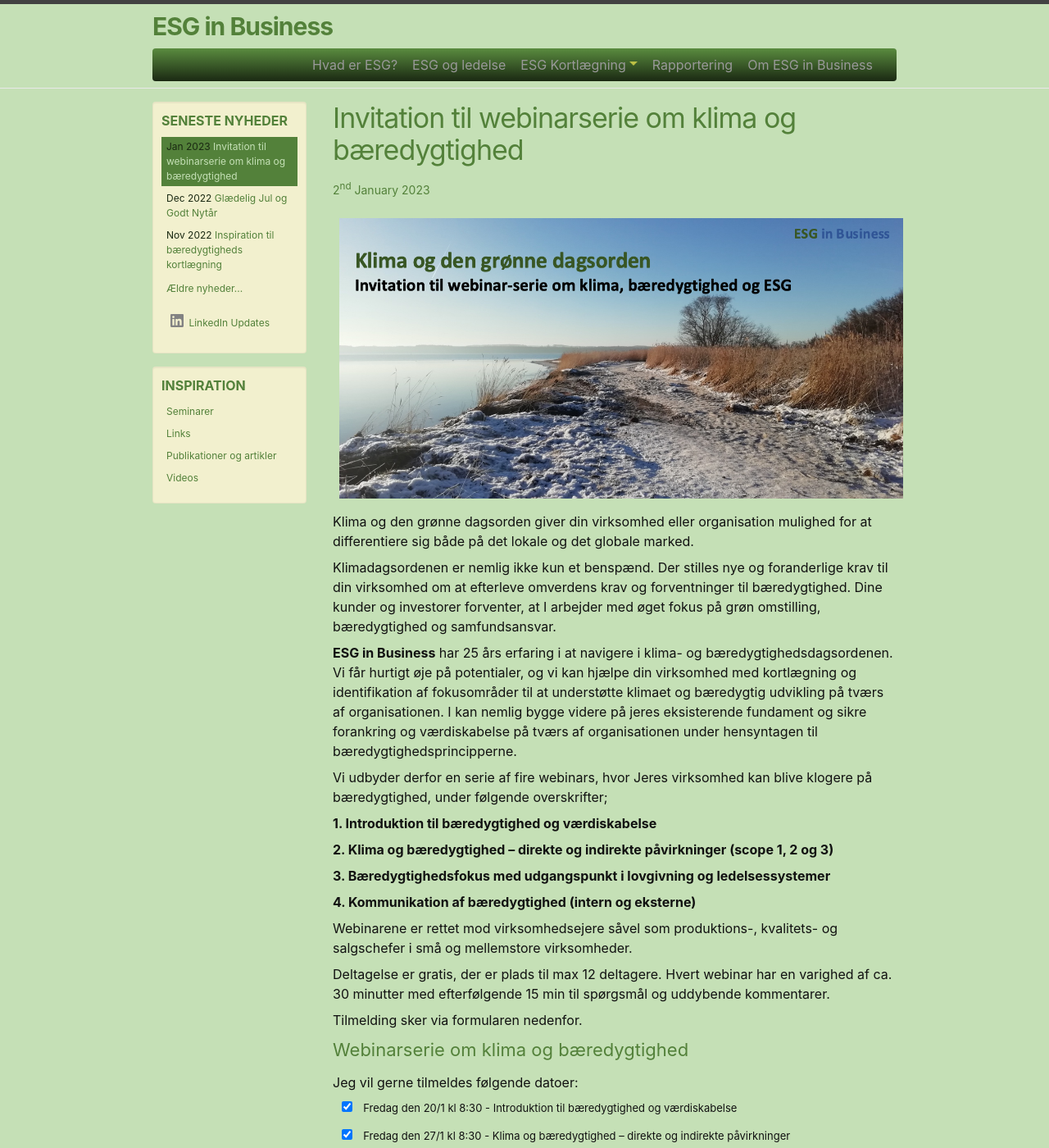
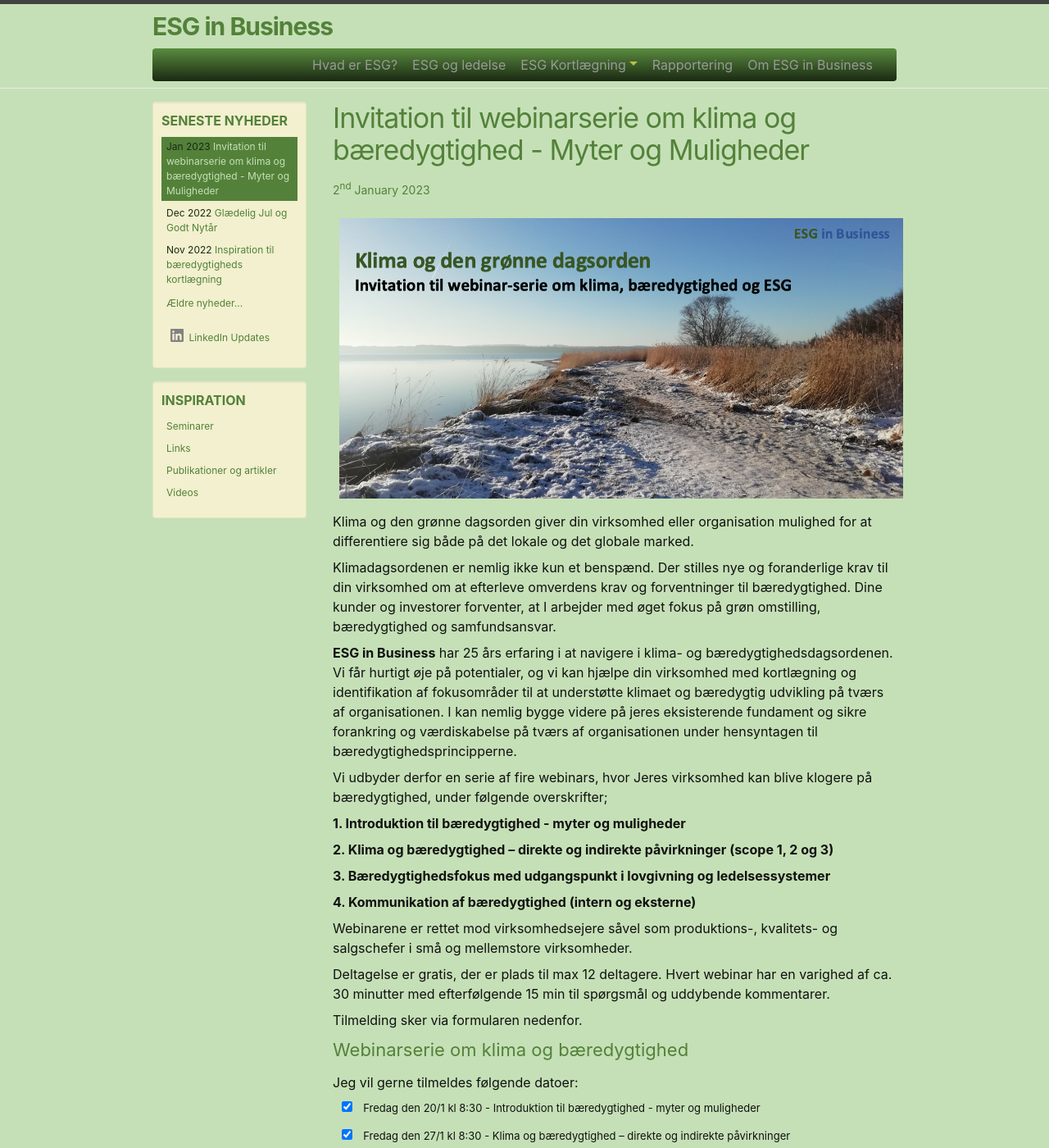
Before and after one commit to FoodEfficiency/esg-business.github.io, a Jekyll site: the page built from _posts/da/2023-01-02-Invitation til webinarserie om klima og bæredygtighed.md, in a window 1280 px wide and 1400 px high. Shown: the whole window at 82% size. Built offline with Jekyll 4.4.1, drawn with Linux system fonts in a browser that asks for light colours; nearby versions of some CDN libraries.

Commit message:
Update 2023-01-02-Invitation til webinarserie om klima og bæredygtighed.md

```diff
--- a/_posts/da/2023-01-02-Invitation til webinarserie om klima og bæredygtighed.md
+++ b/_posts/da/2023-01-02-Invitation til webinarserie om klima og bæredygtighed.md
@@ -1,6 +1,6 @@
 ---
 layout: post
-title:  "Invitation til webinarserie om klima og bæredygtighed"
+title:  "Invitation til webinarserie om klima og bæredygtighed - Myter og Muligheder"
 date:   2023-01-02 07:11:00 +0100
 permalink: news/invitation-til-webinarserie-om-klima-og-baeredygtighed
 tags: foodefficiency
@@ -18,7 +18,7 @@ Klimadagsordenen er nemlig ikke kun et benspænd. Der stilles nye og foranderlig
 
 Vi udbyder derfor en serie af fire webinars, hvor Jeres virksomhed kan blive klogere på bæredygtighed, under følgende overskrifter;
 
- **1. Introduktion til bæredygtighed og værdiskabelse**
+ **1. Introduktion til bæredygtighed - myter og muligheder**
 
  **2. Klima og bæredygtighed – direkte og indirekte påvirkninger (scope 1, 2 og 3)**
 
@@ -50,7 +50,7 @@ Jeg vil gerne tilmeldes følgende datoer:
     <div>
       <label class="checkbox field">
           <input type="checkbox" name="20/1-2023" checked />
-          <span>Fredag den 20/1 kl 8:30 - Introduktion til bæredygtighed og værdiskabelse</span>
+          <span>Fredag den 20/1 kl 8:30 - Introduktion til bæredygtighed - myter og muligheder</span>
       </label>
       <label class="checkbox field">
           <input type="checkbox" name="27/1-2023" checked />
```
